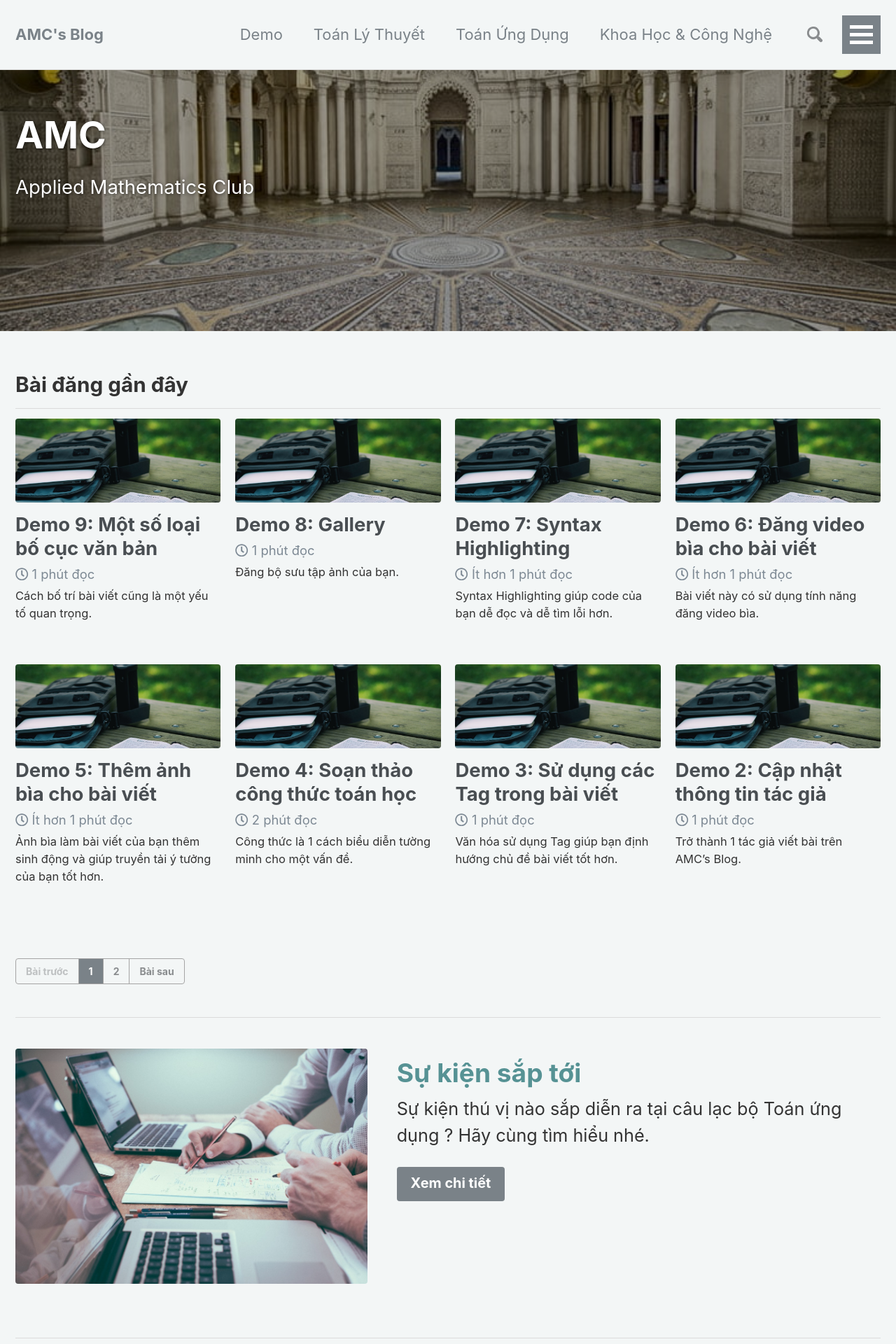
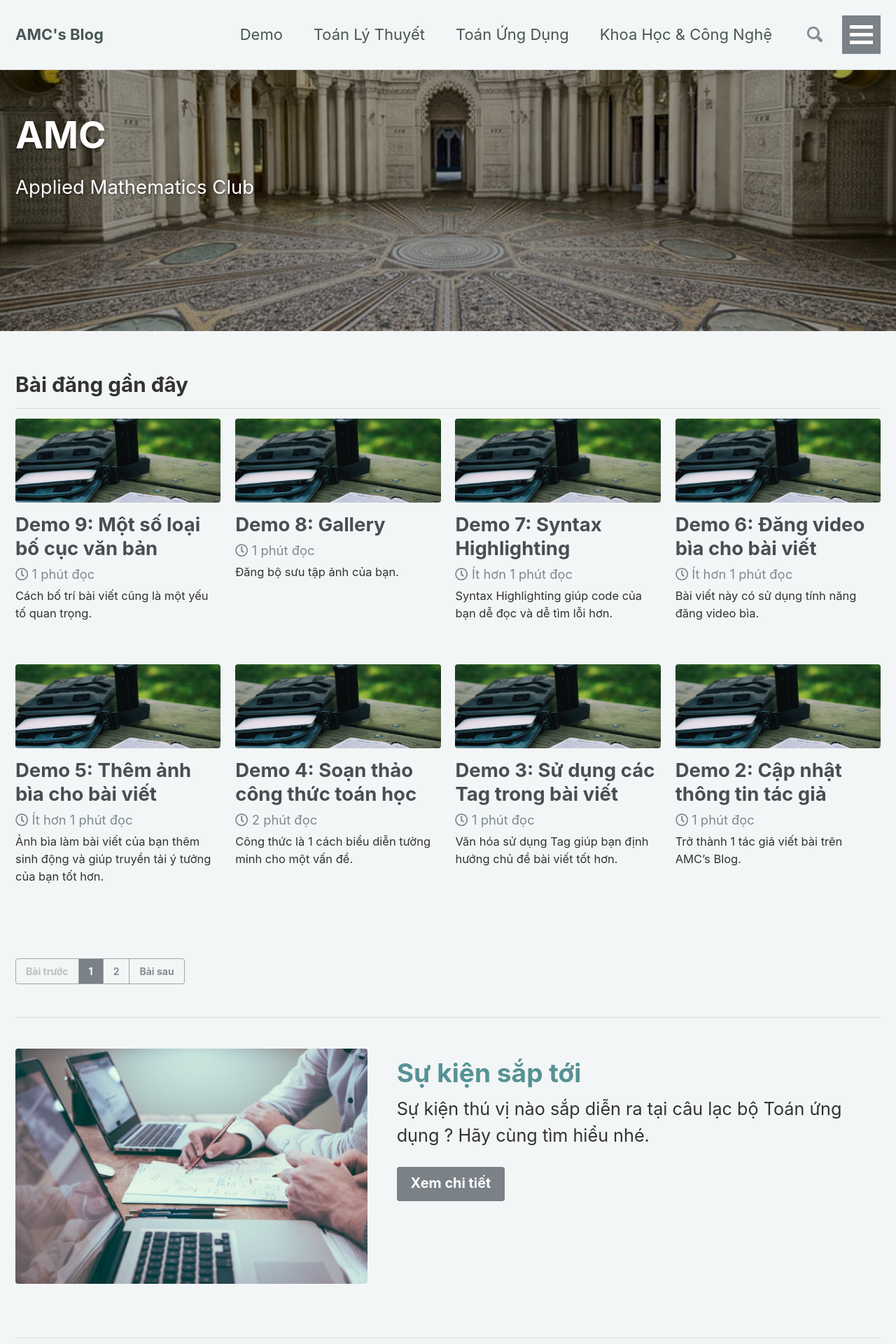
Before and after one commit to testvon/amcblog.github.io, a Jekyll site: the page built from index.html, in a window 1280 px wide. Shown: the top 1920 px of the page at 70% size. Built offline with Jekyll 4.4.1, drawn with Linux system fonts in a browser that asks for light colours; nearby versions of some CDN libraries; the list of posts is cut into pages by our own code.

Commit message:
Update _navigation.scss

```diff
--- a/_sass/minimal-mistakes/_navigation.scss
+++ b/_sass/minimal-mistakes/_navigation.scss
@@ -188,7 +188,7 @@
     display: block;
     margin: 0 1rem;
     padding: 0.5rem 0;
-    color: $masthead-link-color;
+    color: #485654;
     text-decoration: none;
 
     &:hover {
```
